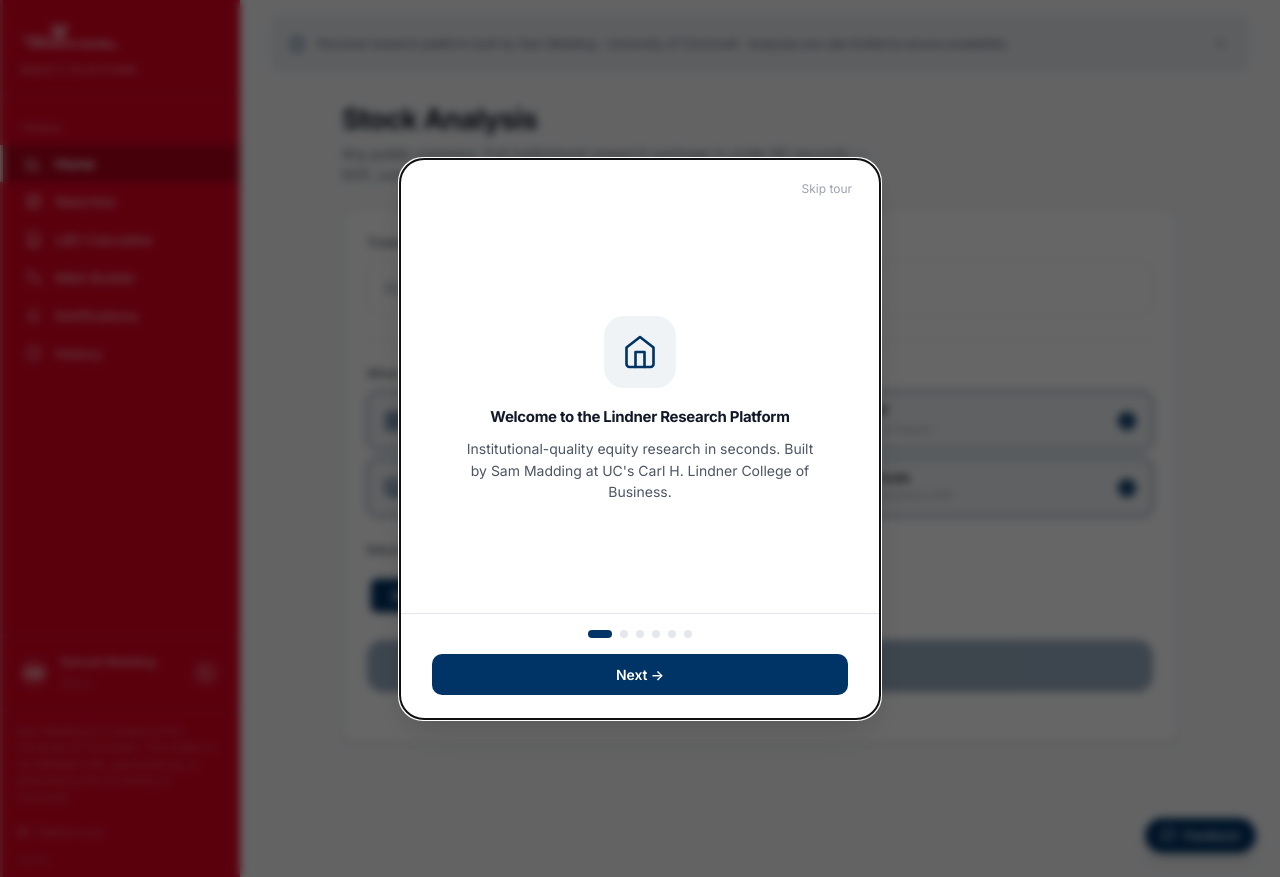
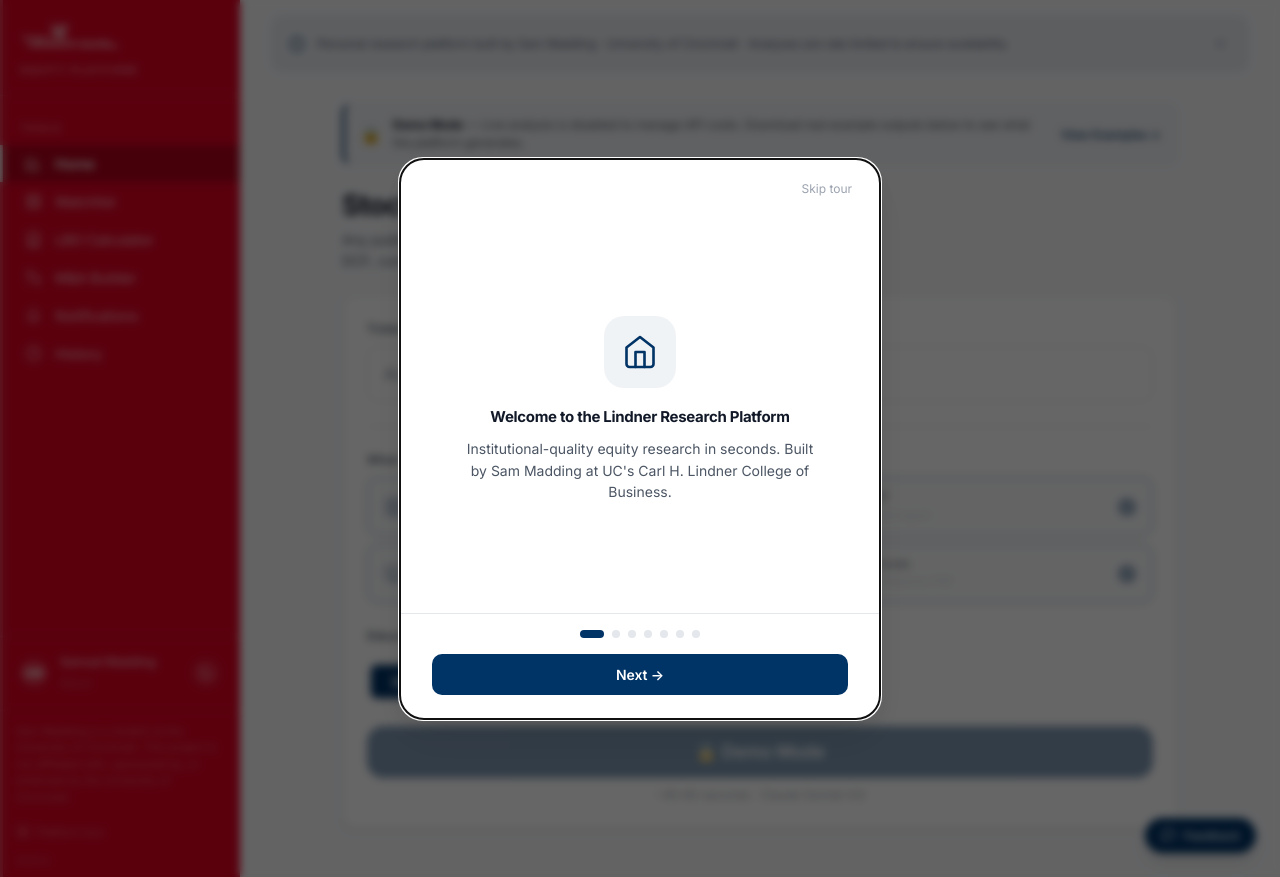
Before and after one commit to maddinsd/portfolio-analyzer, a Flask app: page / in a window 1280 px wide. Run offline with Flask 3, Linux system fonts and the light colour scheme; data that the repository does not hold is empty; some libraries are stand-ins or nearby versions.

Commit message:
Demo mode: disable inputs for public visitors, add LLY example downloads, update onboarding tour
- All form inputs (analyze, LBO, M&A) disabled when not admin; run buttons show 🔒 Demo Mode
- DemoBanner component shown on all three form pages with scroll-to-examples link
- /api/examples endpoint serves 4 LLY example files (Excel, PDF, PPTX, Education Guide)
- ExamplesSection component on home page with download cards; file sizes shown in KB
- New onboarding tour slide at position 2: "Demo Mode — Real Outputs" explains the situation

Co-Authored-By: Claude Sonnet 4.6 <noreply@anthropic.com>

```diff
--- a/web/app.py
+++ b/web/app.py
@@ -915,6 +915,58 @@ def og_image():
     return send_from_directory("static", "og-image.png")
 
 
+# ── Example outputs ───────────────────────────────────────────────────────────
+@app.route("/api/examples")
+def api_examples():
+    examples_dir = os.path.join(app.static_folder, "examples")
+    file_config = [
+        {
+            "filename": "LLY_Research_Model.xlsx",
+            "label": "Excel Research Model",
+            "description": "17 sheets — DCF, comps, earnings history, insider tracking, debt schedule",
+            "icon": "📊",
+            "type": "excel",
+        },
+        {
+            "filename": "LLY_Research_Report.pdf",
+            "label": "Research Report",
+            "description": "10-page institutional report with analyst note and price target",
+            "icon": "📄",
+            "type": "pdf",
+        },
+        {
+            "filename": "LLY_Pitch_Deck.pptx",
+            "label": "Pitch Deck",
+            "description": "12-slide deck with football field valuation and investment thesis",
+            "icon": "📑",
+            "type": "pptx",
+        },
+        {
+            "filename": "LLY_Education_Guide.pdf",
+            "label": "Education Guide",
+            "description": "Plain-English companion explaining every metric and model assumption",
+            "icon": "🎓",
+            "type": "pdf",
+        },
+    ]
+    files = []
+    for f in file_config:
+        path = os.path.join(examples_dir, f["filename"])
+        if os.path.exists(path):
+            size_bytes = os.path.getsize(path)
+            if size_bytes >= 1024 * 1024:
+                size_str = f"{size_bytes / 1024 / 1024:.1f} MB"
+            else:
+                size_str = f"{size_bytes / 1024:.0f} KB"
+            files.append({
+                **f,
+                "url": f"/static/examples/{f['filename']}",
+                "size_mb": round(size_bytes / 1024 / 1024, 2),
+                "size_str": size_str,
+            })
+    return jsonify({"ticker": "LLY", "company": "Eli Lilly & Co.", "files": files})
+
+
 # ── Feedback ───────────────────────────────────────────────────────────────────
 _FEEDBACK_FILE = _this_dir / "feedback.json"
 
--- a/web/static/app.js
+++ b/web/static/app.js
@@ -794,7 +794,7 @@ function DashboardPage({ onAnalyzeTicker, onNavigate, isAdmin }) {
 }
 
 // ── AnalyzePage ───────────────────────────────────────────────────────────────
-function AnalyzePage({ prefilledTicker, isVercel, onNavigate }) {
+function AnalyzePage({ prefilledTicker, isVercel, onNavigate, isAdmin }) {
   const [ticker,   setTicker]   = useState("");
   const [audience, setAudience] = useState("student");
   const [flags,    setFlags]    = useState(["--full"]);
@@ -846,6 +846,7 @@ function AnalyzePage({ prefilledTicker, isVercel, onNavigate }) {
 
   return (
     <div className="page">
+      {!isAdmin && <DemoBanner />}
       <div className="analyze-hero">
         <h1>Stock Analysis</h1>
         <p>Any public company. Full institutional research package in under 60 seconds — DCF, comps, SEC filings, insider tracking, and Claude AI synthesis.</p>
@@ -863,8 +864,9 @@ function AnalyzePage({ prefilledTicker, isVercel, onNavigate }) {
                   onChange={e => setTicker(e.target.value.toUpperCase())}
                   placeholder="AAPL, NVDA, LLY…"
                   maxLength={6}
-                  onKeyDown={e => { if (e.key === "Enter" && quote?.valid) runAnalysis(); }}
-                  autoFocus
+                  onKeyDown={e => { if (e.key === "Enter" && quote?.valid && isAdmin) runAnalysis(); }}
+                  disabled={!isAdmin}
+                  title={!isAdmin ? "Demo mode — analysis disabled" : undefined}
                 />
               </div>
               <QuotePreview ticker={ticker} quote={quote} loading={qLoading} />
@@ -879,9 +881,9 @@ function AnalyzePage({ prefilledTicker, isVercel, onNavigate }) {
                   const sel = !o.disabled && (flags.includes(o.flag) || (isFull && o.flag !== "--full"));
                   return (
                     <div key={o.flag}
-                      className={`outcome-card ${sel ? "selected" : ""} ${o.disabled ? "disabled" : ""}`}
-                      onClick={() => !o.disabled && toggleFlag(o.flag)}
-                      style={o.disabled ? { opacity: 0.45, cursor: "not-allowed" } : {}}>
+                      className={`outcome-card ${sel ? "selected" : ""} ${o.disabled || !isAdmin ? "disabled" : ""}`}
+                      onClick={() => isAdmin && !o.disabled && toggleFlag(o.flag)}
+                      style={o.disabled || !isAdmin ? { opacity: 0.45, cursor: "not-allowed" } : {}}>
                       <span className="outcome-card-icon">{o.icon({ size: 22 })}</span>
                       <div className="outcome-card-text">
                         <div className="outcome-card-label">{o.label}</div>
@@ -900,7 +902,9 @@ function AnalyzePage({ prefilledTicker, isVercel, onNavigate }) {
                 <div className="audience-toggle">
                   {["student", "professional"].map(a => (
                     <button key={a} className={`audience-btn ${audience === a ? "active" : ""}`}
-                      onClick={() => setAudience(a)}>
+                      onClick={() => isAdmin && setAudience(a)}
+                      disabled={!isAdmin}
+                      title={!isAdmin ? "Demo mode — analysis disabled" : undefined}>
                       {a.charAt(0).toUpperCase() + a.slice(1)}
                     </button>
                   ))}
@@ -910,8 +914,11 @@ function AnalyzePage({ prefilledTicker, isVercel, onNavigate }) {
 
             <div style={{ marginTop: "var(--space-6)" }}>
               <button className="btn btn-primary btn-run"
-                disabled={!quote?.valid || loading} onClick={runAnalysis}>
-                {loading ? "Starting…" : "Run Full Analysis →"}
+                disabled={!isAdmin || !quote?.valid || loading}
+                style={!isAdmin ? { opacity: 0.5, cursor: "not-allowed" } : {}}
+                onClick={isAdmin ? runAnalysis : undefined}
+                title={!isAdmin ? "Demo mode — analysis disabled" : undefined}>
+                {!isAdmin ? "🔒 Demo Mode" : loading ? "Starting…" : "Run Full Analysis →"}
               </button>
               <div className="run-estimate">~45–60 seconds · Claude Sonnet 4.6</div>
             </div>
@@ -933,12 +940,13 @@ function AnalyzePage({ prefilledTicker, isVercel, onNavigate }) {
           </>
         )}
       </div>
+      <ExamplesSection />
     </div>
   );
 }
 
 // ── LBOPage ───────────────────────────────────────────────────────────────────
-function LBOPage() {
+function LBOPage({ isAdmin }) {
   const [ticker,    setTicker]    = useState("");
   const [entryMult, setEntryMult] = useState(null);
   const [holdYears, setHoldYears] = useState(5);
@@ -985,6 +993,7 @@ function LBOPage() {
 
   return (
     <div className="page">
+      {!isAdmin && <DemoBanner />}
       <div className="page-header">
         <h1>LBO Calculator</h1>
         <p>9-tab Goldman-style model: debt schedule · 3 statements · IRR/MOIC · sensitivity</p>
@@ -1002,9 +1011,15 @@ function LBOPage() {
                   onChange={e => setTicker(e.target.value.toUpperCase())}
                   placeholder="AAPL"
                   maxLength={6}
+                  disabled={!isAdmin}
+                  title={!isAdmin ? "Demo mode — analysis disabled" : undefined}
                 />
-                <button className="btn btn-primary" disabled={!quote?.valid || loading} onClick={runLBO}>
-                  {loading ? "Starting…" : "Build Model →"}
+                <button className="btn btn-primary"
+                  disabled={!isAdmin || !quote?.valid || loading}
+                  style={!isAdmin ? { opacity: 0.5, cursor: "not-allowed" } : {}}
+                  onClick={isAdmin ? runLBO : undefined}
+                  title={!isAdmin ? "Demo mode — analysis disabled" : undefined}>
+                  {!isAdmin ? "🔒 Demo Mode" : loading ? "Starting…" : "Build Model →"}
                 </button>
               </div>
               <QuotePreview ticker={ticker} quote={quote} loading={qLoading} />
@@ -1020,9 +1035,12 @@ function LBOPage() {
                 </div>
                 <input type="range" min="5" max="20" step="0.5"
                   value={entryMult ?? 12.5}
-                  onChange={e => setEntryMult(parseFloat(e.target.value))} />
+                  onChange={e => setEntryMult(parseFloat(e.target.value))}
+                  disabled={!isAdmin} />
                 <div className="slider-bounds"><span>5x</span><span>Auto (market)</span><span>20x</span></div>
-                <button className="btn btn-ghost btn-sm mt-2" onClick={() => setEntryMult(null)}>Reset to auto</button>
+                <button className="btn btn-ghost btn-sm mt-2"
+                  onClick={() => isAdmin && setEntryMult(null)}
+                  disabled={!isAdmin}>Reset to auto</button>
               </div>
 
               <div className="slider-field">
@@ -1031,7 +1049,8 @@ function LBOPage() {
                   <div className="toggle-group">
                     {[3, 4, 5].map(y => (
                       <button key={y} className={`toggle-btn ${holdYears === y ? "active" : ""}`}
-                        onClick={() => setHoldYears(y)}>{y}yr</button>
+                        onClick={() => isAdmin && setHoldYears(y)}
+                        disabled={!isAdmin}>{y}yr</button>
                     ))}
                   </div>
                 </div>
@@ -1044,7 +1063,8 @@ function LBOPage() {
                 </div>
                 <input type="range" min="40" max="75" step="5"
                   value={debtPct}
-                  onChange={e => setDebtPct(parseInt(e.target.value))} />
+                  onChange={e => setDebtPct(parseInt(e.target.value))}
+                  disabled={!isAdmin} />
                 <div className="slider-bounds"><span>40%</span><span>60%</span><span>75%</span></div>
               </div>
 
@@ -1075,8 +1095,12 @@ function LBOPage() {
       )}
 
       {phase === "input" && <div style={{ marginTop: "var(--space-3)" }}>
-        <button className="btn btn-primary btn-run" disabled={!quote?.valid || loading} onClick={runLBO}>
-          {loading ? "Starting…" : "Build LBO Model →"}
+        <button className="btn btn-primary btn-run"
+          disabled={!isAdmin || !quote?.valid || loading}
+          style={!isAdmin ? { opacity: 0.5, cursor: "not-allowed" } : {}}
+          onClick={isAdmin ? runLBO : undefined}
+          title={!isAdmin ? "Demo mode — analysis disabled" : undefined}>
+          {!isAdmin ? "🔒 Demo Mode" : loading ? "Starting…" : "Build LBO Model →"}
         </button>
       </div>}
 
@@ -1114,7 +1138,7 @@ function LBOPage() {
 }
 
 // ── MAPage ────────────────────────────────────────────────────────────────────
-function MAPage() {
+function MAPage({ isAdmin }) {
   const [acq,       setAcq]       = useState("");
   const [tgt,       setTgt]       = useState("");
   const [premium,   setPremium]   = useState(30);
@@ -1154,6 +1178,7 @@ function MAPage() {
 
   return (
     <div className="page">
+      {!isAdmin && <DemoBanner />}
       <div className="page-header">
         <h1>M&amp;A Deal Builder</h1>
         <p>8-tab accretion/dilution model · synergies · pro forma EPS · 5×5 sensitivity</p>
@@ -1166,13 +1191,15 @@ function MAPage() {
               <div>
                 <label className="field-label">Acquirer</label>
                 <input className={`input ${acqQuote?.valid ? "valid" : acq.length > 0 && !acqLoading && acqQuote ? "invalid" : ""}`}
-                  value={acq} onChange={e => setAcq(e.target.value.toUpperCase())} placeholder="MSFT" maxLength={6} />
+                  value={acq} onChange={e => setAcq(e.target.value.toUpperCase())} placeholder="MSFT" maxLength={6}
+                  disabled={!isAdmin} title={!isAdmin ? "Demo mode — analysis disabled" : undefined} />
                 <QuotePreview ticker={acq} quote={acqQuote} loading={acqLoading} />
               </div>
               <div>
                 <label className="field-label">Target</label>
                 <input className={`input ${tgtQuote?.valid ? "valid" : tgt.length > 0 && !tgtLoading && tgtQuote ? "invalid" : ""}`}
-                  value={tgt} onChange={e => setTgt(e.target.value.toUpperCase())} placeholder="AAPL" maxLength={6} />
+                  value={tgt} onChange={e => setTgt(e.target.value.toUpperCase())} placeholder="AAPL" maxLength={6}
+                  disabled={!isAdmin} title={!isAdmin ? "Demo mode — analysis disabled" : undefined} />
                 <QuotePreview ticker={tgt} quote={tgtQuote} loading={tgtLoading} />
               </div>
             </div>
@@ -1185,7 +1212,8 @@ function MAPage() {
                 <span className="slider-val">{premium}%</span>
               </div>
               <input type="range" min="10" max="60" step="5"
-                value={premium} onChange={e => setPremium(parseInt(e.target.value))} />
+                value={premium} onChange={e => setPremium(parseInt(e.target.value))}
+                disabled={!isAdmin} />
               <div className="slider-bounds"><span>10%</span><span>30%</span><span>60%</span></div>
             </div>
 
@@ -1195,7 +1223,8 @@ function MAPage() {
                 <span className="slider-val">{cashPct}% cash / {100 - cashPct}% stock</span>
               </div>
               <input type="range" min="0" max="100" step="10"
-                value={cashPct} onChange={e => setCashPct(parseInt(e.target.value))} />
+                value={cashPct} onChange={e => setCashPct(parseInt(e.target.value))}
+                disabled={!isAdmin} />
               <div className="slider-bounds"><span>All stock</span><span>50/50</span><span>All cash</span></div>
             </div>
 
@@ -1203,7 +1232,8 @@ function MAPage() {
               <label className="field-label">Synergy Override (optional)</label>
               <input className="input" style={{ textTransform: "none" }}
                 type="number" value={synergies} onChange={e => setSynergies(e.target.value)}
-                placeholder="Leave blank for bottom-up estimate ($M)" />
+                placeholder="Leave blank for bottom-up estimate ($M)"
+                disabled={!isAdmin} title={!isAdmin ? "Demo mode — analysis disabled" : undefined} />
             </div>
 
             {(acqQuote?.valid || tgtQuote?.valid) && (
@@ -1244,8 +1274,12 @@ function MAPage() {
             )}
 
             <div className="mt-4">
-              <button className="btn btn-primary" disabled={!canRun} onClick={runMA}>
-                {loading ? "Starting…" : "Build M&A Model →"}
+              <button className="btn btn-primary"
+                disabled={!isAdmin || !canRun}
+                style={!isAdmin ? { opacity: 0.5, cursor: "not-allowed" } : {}}
+                onClick={isAdmin ? runMA : undefined}
+                title={!isAdmin ? "Demo mode — analysis disabled" : undefined}>
+                {!isAdmin ? "🔒 Demo Mode" : loading ? "Starting…" : "Build M&A Model →"}
               </button>
             </div>
           </div>
@@ -2006,6 +2040,17 @@ const TOUR_SLIDES = [
     ),
     heading: "Welcome to the Lindner Research Platform",
     sub: "Institutional-quality equity research in seconds. Built by Sam Madding at UC's Carl H. Lindner College of Business.",
+  },
+  {
+    key: "demo-mode",
+    icon: () => (
+      <svg width="36" height="36" viewBox="0 0 24 24" fill="none" stroke="var(--accent-primary)" strokeWidth="1.75" strokeLinecap="round" strokeLinejoin="round">
+        <rect x="3" y="11" width="18" height="11" rx="2" ry="2"/><path d="M7 11V7a5 5 0 0 1 10 0v4"/>
+      </svg>
+    ),
+    heading: "Demo Mode — Real Outputs",
+    sub: "This is a live demo of the platform. To keep API costs manageable, live analysis is disabled for public visitors — but you can download real example outputs generated for Eli Lilly & Co. (LLY) directly from the home page.",
+    tip: "Scroll down on the home page to find the Examples section and download the full Excel model, research report, pitch deck, and education guide.",
   },
   {
     key: "analyze",
@@ -2211,6 +2256,58 @@ function NoticeCard() {
   );
 }
 
+// ── DemoBanner ────────────────────────────────────────────────────────────────
+function DemoBanner() {
+  const scrollToExamples = () => {
+    document.getElementById("examples")?.scrollIntoView({ behavior: "smooth" });
+  };
+  return (
+    <div className="demo-banner">
+      <span className="demo-banner-icon">🔒</span>
+      <div className="demo-banner-text">
+        <strong>Demo Mode</strong> — Live analysis is disabled to manage API costs. Download real example outputs below to see what the platform generates.
+      </div>
+      <button className="demo-banner-link" onClick={scrollToExamples}>View Examples ↓</button>
+    </div>
+  );
+}
+
+// ── ExamplesSection ───────────────────────────────────────────────────────────
+function ExamplesSection() {
+  const [data, setData] = useState(null);
+
+  useEffect(() => {
+    fetch("/api/examples", { credentials: "same-origin" })
+      .then(r => r.json())
+      .then(d => setData(d))
+      .catch(() => setData({ files: [] }));
+  }, []);
+
+  if (!data || !data.files || data.files.length === 0) return null;
+
+  return (
+    <section id="examples" className="examples-section">
+      <div className="examples-header">
+        <h2 className="examples-title">Example Outputs</h2>
+        <p className="examples-subtitle">
+          Real outputs generated by this platform for <strong>Eli Lilly &amp; Co. (LLY)</strong> — download any file to see exactly what the platform produces.
+        </p>
+      </div>
+      <div className="examples-grid">
+        {data.files.map(f => (
+          <div key={f.filename} className="example-card">
+            <div className="example-icon">{f.icon}</div>
+            <div className="example-label">{f.label}</div>
+            <div className="example-desc">{f.description}</div>
+            <div className="example-meta">{data.company} ({data.ticker}) · {f.size_str || `${f.size_mb} MB`}</div>
+            <a className="example-download" href={f.url} download>↓ Download</a>
+          </div>
+        ))}
+      </div>
+    </section>
+  );
+}
+
 // ── VisitorBanner ─────────────────────────────────────────────────────────────
 function VisitorBanner({ storageKey, heading, children }) {
   const [dismissed, setDismissed] = useState(
@@ -2333,10 +2430,10 @@ function App() {
   });
 
   const pages = {
-    analyze:       <AnalyzePage prefilledTicker={prefilledTicker} isVercel={isVercel} onNavigate={handleNavigate} />,
+    analyze:       <AnalyzePage prefilledTicker={prefilledTicker} isVercel={isVercel} onNavigate={handleNavigate} isAdmin={isAdmin} />,
     watchlist:     <DashboardPage onAnalyzeTicker={handleAnalyzeTicker} onNavigate={handleNavigate} isAdmin={isAdmin} />,
-    lbo:           <LBOPage />,
-    ma:            <MAPage />,
+    lbo:           <LBOPage isAdmin={isAdmin} />,
+    ma:            <MAPage isAdmin={isAdmin} />,
     notifications: <NotificationsPage isAdmin={isAdmin} />,
     history:       <HistoryPage onAnalyzeTicker={handleAnalyzeTicker} />,
   };
--- a/web/static/styles.css
+++ b/web/static/styles.css
@@ -2986,3 +2986,102 @@ input[type="range"]::-moz-range-thumb {
   color: var(--text-tertiary);
   text-align: center;
 }
+
+/* ── Demo Banner ─────────────────────────────────────────────────────────────── */
+.demo-banner {
+  display: flex;
+  align-items: center;
+  gap: var(--space-3);
+  background: var(--bg-surface-2);
+  border: 1px solid var(--border);
+  border-left: 3px solid var(--accent-primary);
+  border-radius: var(--radius-md);
+  padding: var(--space-3) var(--space-4);
+  margin-bottom: var(--space-6);
+  font-size: var(--text-body-sm);
+}
+.demo-banner-icon { font-size: 16px; flex-shrink: 0; }
+.demo-banner-text { flex: 1; color: var(--text-secondary); }
+.demo-banner-text strong { color: var(--text-primary); }
+.demo-banner-link {
+  color: var(--accent-primary);
+  font-weight: 500;
+  white-space: nowrap;
+  text-decoration: none;
+  cursor: pointer;
+  background: none;
+  border: none;
+  font-size: var(--text-body-sm);
+  font-family: var(--font-sans);
+  padding: 0;
+}
+.demo-banner-link:hover { text-decoration: underline; }
+
+/* ── Examples Section ────────────────────────────────────────────────────────── */
+.examples-section {
+  margin-top: var(--space-12);
+  padding-top: var(--space-8);
+  border-top: 1px solid var(--border);
+}
+.examples-header { margin-bottom: var(--space-6); }
+.examples-title {
+  font-size: var(--text-heading-sm);
+  font-weight: 600;
+  color: var(--text-primary);
+  margin: 0 0 var(--space-2);
+}
+.examples-subtitle {
+  font-size: var(--text-body);
+  color: var(--text-secondary);
+  margin: 0;
+}
+.examples-grid {
+  display: grid;
+  grid-template-columns: repeat(auto-fit, minmax(220px, 1fr));
+  gap: var(--space-4);
+}
+.example-card {
+  background: var(--bg-surface);
+  border: 1px solid var(--border);
+  border-radius: var(--radius-md);
+  padding: var(--space-5);
+  display: flex;
+  flex-direction: column;
+  gap: var(--space-3);
+  transition: box-shadow var(--dur-normal), transform var(--dur-normal);
+}
+.example-card:hover {
+  box-shadow: var(--shadow-md);
+  transform: translateY(-2px);
+}
+.example-icon { font-size: 28px; }
+.example-label {
+  font-size: var(--text-body);
+  font-weight: 600;
+  color: var(--text-primary);
+}
+.example-desc {
+  font-size: var(--text-body-sm);
+  color: var(--text-secondary);
+  flex: 1;
+  line-height: 1.5;
+}
+.example-meta {
+  font-size: var(--text-caption);
+  color: var(--text-tertiary);
+}
+.example-download {
+  display: inline-flex;
+  align-items: center;
+  gap: var(--space-2);
+  padding: var(--space-2) var(--space-4);
+  background: var(--accent-primary);
+  color: white;
+  border-radius: var(--radius-md);
+  font-size: var(--text-body-sm);
+  font-weight: 500;
+  text-decoration: none;
+  transition: background var(--dur-fast);
+  margin-top: var(--space-1);
+}
+.example-download:hover { background: var(--accent-primary-hover); }
```
